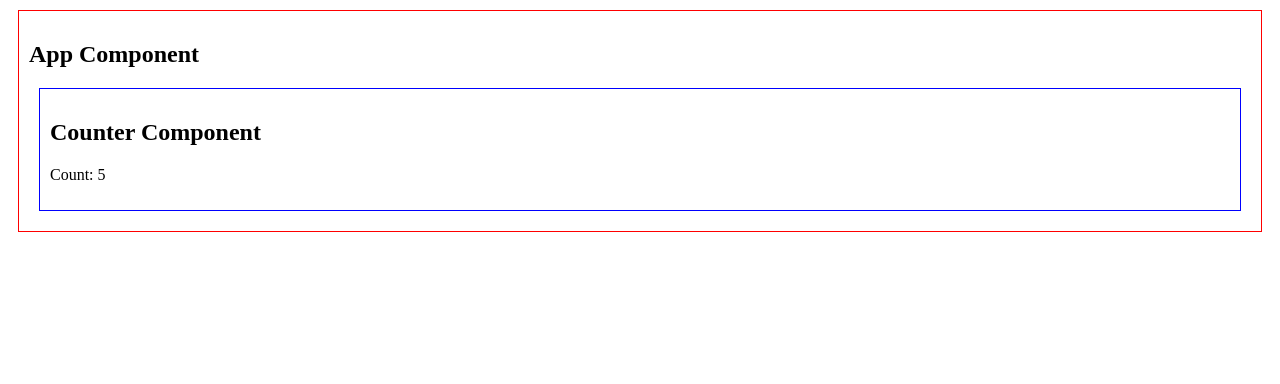
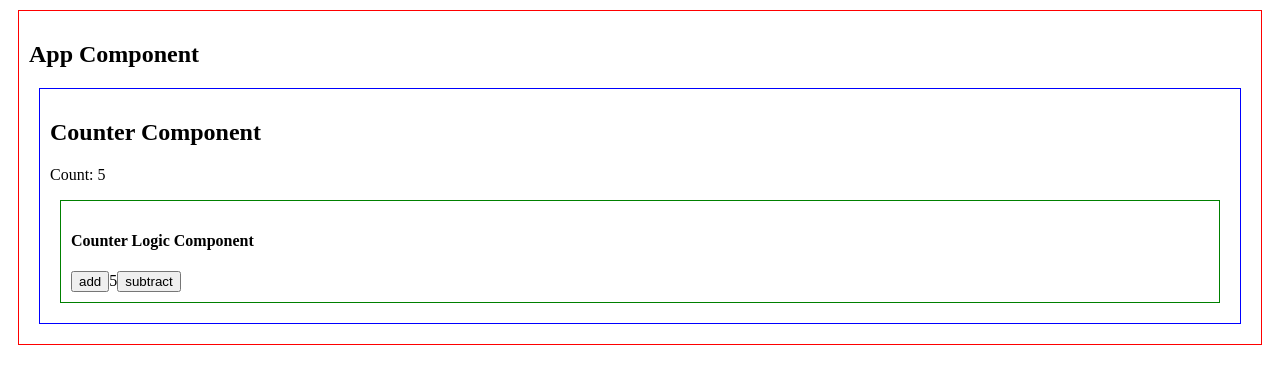
Before and after one commit to mossgreen/firebootcamp_ng_demo, an Angular app: page / in a window 1280 px wide. Shown: the top 384 px of the page. Built offline with nearby package versions, Linux system fonts and the light colour scheme.

Commit message:
Complete: Module: Counter App - Part #1 - Communicating between Components

```diff
--- a/src/app/app.module.ts
+++ b/src/app/app.module.ts
@@ -5,11 +5,11 @@ import { HttpModule } from '@angular/http';
 
 import { AppComponent } from './app.component';
 import { CounterComponent } from './counter/counter.component';
-
+import { CounterLogicComponent } from './counter/counter-logic.component';
 
 @NgModule({
   declarations: [
-    AppComponent, CounterComponent
+    AppComponent, CounterComponent,CounterLogicComponent
   ],
   imports: [
     BrowserModule,
--- /dev/null
+++ b/src/app/counter/counter-logic.component.ts
@@ -0,0 +1,28 @@
+import { Component, Input, Output, EventEmitter } from '@angular/core';
+
+    @Component({
+        selector: 'counter-logic',
+        styles: [`div { border: solid 1px green; margin: 10px; padding: 10px; }`],
+        template: `
+            <div>
+                <h4>Counter Logic Component</h4>
+                <button class="btn btn-default" (click)="add()">add</button>
+                    <label>{{ counterValue }}</label>
+                <button class="btn btn-default" (click)="subtract()">subtract</button>
+            </div>
+        `
+    })
+    export class CounterLogicComponent {
+        @Input() counterValue: number = 0;
+        @Output() counterChanged = new EventEmitter<number>();
+
+        add() {
+            this.counterValue++;
+            this.counterChanged.emit(this.counterValue);
+        }
+
+        subtract() {
+            this.counterValue--;
+            this.counterChanged.emit(this.counterValue);
+        }
+    }
--- a/src/app/counter/counter.component.ts
+++ b/src/app/counter/counter.component.ts
@@ -4,12 +4,18 @@ import { Component } from '@angular/core';
     selector: 'counter',
     styles: [`div { border: solid 1px blue; margin: 10px; padding: 10px; }`],
     template: `
-         <div>
+        <div>
             <h2>Counter Component</h2>
             <p>Count: {{currentValue}}</p>
+            <counter-logic [counterValue]="currentValue" (counterChanged)="updateCurrentCount($event)"></counter-logic>
         </div>
         `
 })
 export class CounterComponent {
     currentValue: number = 5
+
+    updateCurrentCount(currentCount: number) {
+        this.currentValue = currentCount;
+    }
+
 }
```
